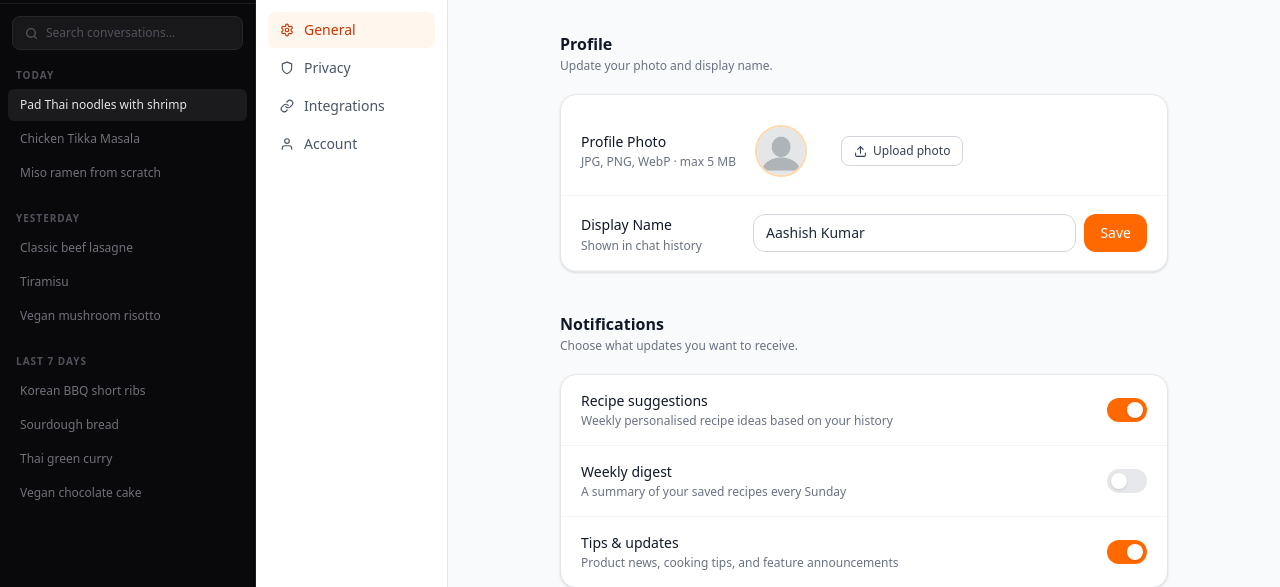
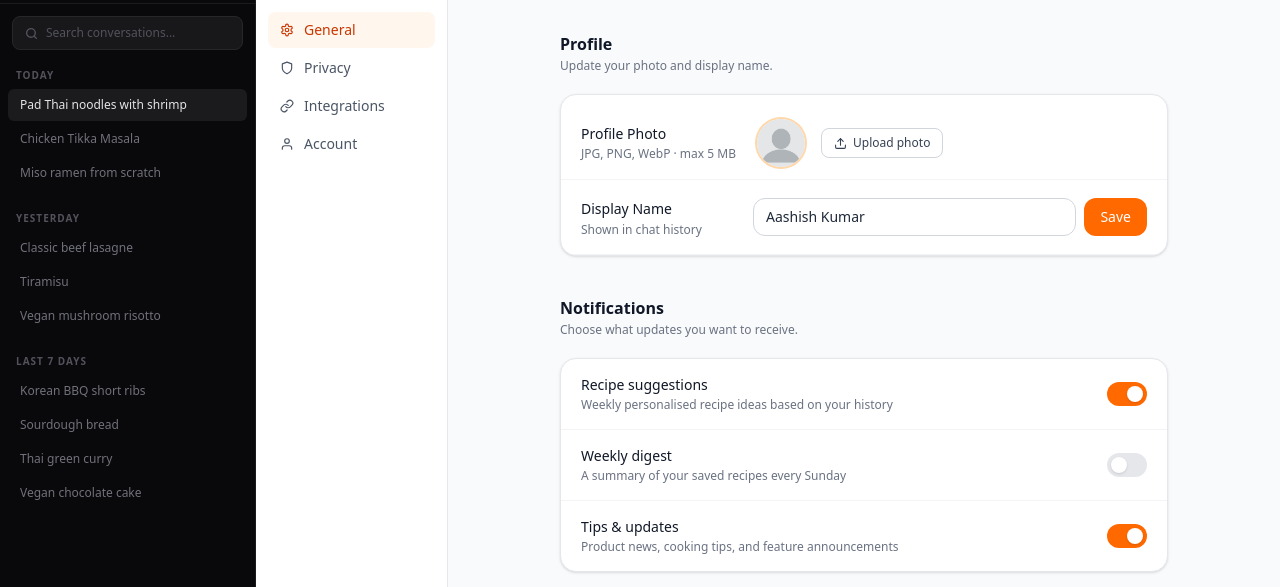
Before and after one commit to Aashishkumar123/ai-recipe-application, a Django app: page /settings/ in a window 1280 px wide. Shown: the part 53-640 px from the top of the page. Run offline with Django 5.2, Linux system fonts and the light colour scheme; the visitor is signed in with stand-in values (Sample User, id 1); parts of the project's set-up code (start-up, migrations or seed data) failed here and were passed over.

Commit message:
[FIX] design.

```diff
--- a/ai_recipe_app/templates/settings.html
+++ b/ai_recipe_app/templates/settings.html
@@ -76,7 +76,7 @@
                         <div class="settings-card rounded-2xl border pt-3 divide-y overflow-hidden shadow-sm">
 
                             <!-- Avatar row -->
-                            <div class="flex flex-col sm:flex-row sm:items-center gap-4 px-5 py-5">
+                            <div class="flex flex-col sm:flex-row sm:items-center gap-4 px-5 py-3">
                                 <div class="sm:w-40 shrink-0">
                                     <p class="text-sm font-medium">Profile Photo</p>
                                     <p class="page-text-muted text-xs mt-0.5">JPG, PNG, WebP · max 5 MB</p>
@@ -103,7 +103,7 @@
                                         </label>
                                     </div>
                                     <!-- Controls -->
-                                    <div class="flex flex-col gap-2 mx-5">
+                                    <div class="flex flex-col gap-2">
                                         <label for="avatar-input"
                                             class="inline-flex items-center gap-1.5 px-3 py-1.5 border border-gray-300 rounded-lg text-xs font-medium text-gray-700 hover:bg-gray-50 transition-colors cursor-pointer">
                                             <svg width="13" height="13" viewBox="0 0 24 24" fill="none" stroke="currentColor" stroke-width="2" stroke-linecap="round" stroke-linejoin="round">
```
